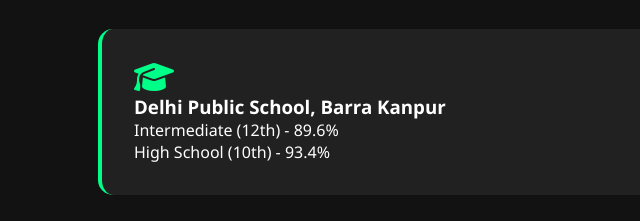
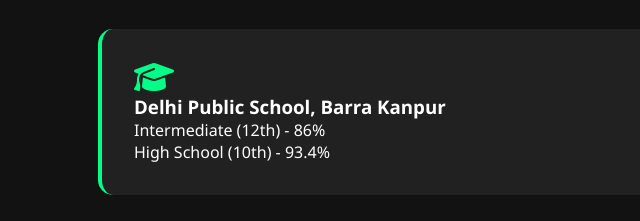
Before and after one commit to Abhinav-2312307/My_Portfolio, a plain HTML site: page index.html in a window 1280 px wide. Shown: the part 1152-1373 px from the top of the page, 142-782 px from the left. Drawn offline with Linux system fonts and the light colour scheme.

Commit message:
Update index.html

```diff
--- a/index.html
+++ b/index.html
@@ -405,7 +405,7 @@
             <div class="education-card">
                 <i class="fas fa-graduation-cap edu-icon"></i>
                 <h3>Delhi Public School, Barra Kanpur</h3>
-                <p>Intermediate (12th) - 89.6%</p>
+                <p>Intermediate (12th) - 86%</p>
                 <p>High School (10th) - 93.4%</p>
             </div>
         </div>
```
